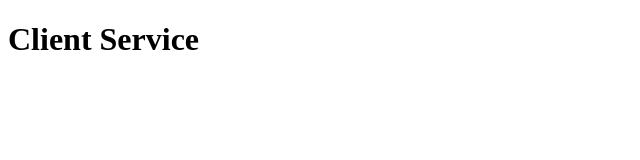
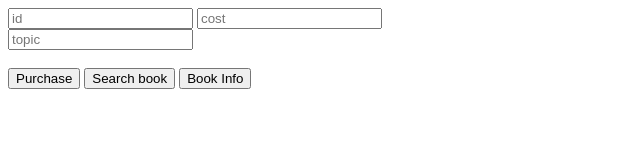
Before and after one commit to Osaid-Raddad/Dos_Project_Part1, a website: page src/client-service/index.html in a window 1280 px wide. Shown: the whole page, without its empty margins (0-640 px from the left). Drawn offline with nearby package versions, Linux system fonts and the light colour scheme.

Commit message:
Create Buttons and Placeholders

```diff
--- a/src/client-service/index.html
+++ b/src/client-service/index.html
@@ -3,10 +3,18 @@
 <head>
     <meta charset="UTF-8">
     <meta name="viewport" content="width=device-width, initial-scale=1.0">
-    <title>Client Service</title>
+    <title>Document</title>
+    <script src="https://cdnjs.cloudflare.com/ajax/libs/axios/1.6.0/axios.min.js" integrity="sha512-WrdC3CE9vf1nBf58JHepuWT4x24uTacky9fuzw2g/3L9JkihgwZ6Cfv+JGTtNyosOhEmttMtEZ6H3qJWfI7gIQ==" crossorigin="anonymous" referrerpolicy="no-referrer"></script>
 </head>
 <body>
-    <h1>Client Service</h1>
-    <script type="module" src="index.mjs"></script>
+    <input type="text" id="id" placeholder="id">
+    <input type="text" id="cost" placeholder="cost"><br>
+    <input type="text" id="topic" placeholder="topic"><br>
+    <br>
+<button id="purchase">Purchase </button>
+<button id="search">Search book</button>
+<button id="info">Book Info</button>
+
+    <script src="index.js"></script>
 </body>
 </html>
```
